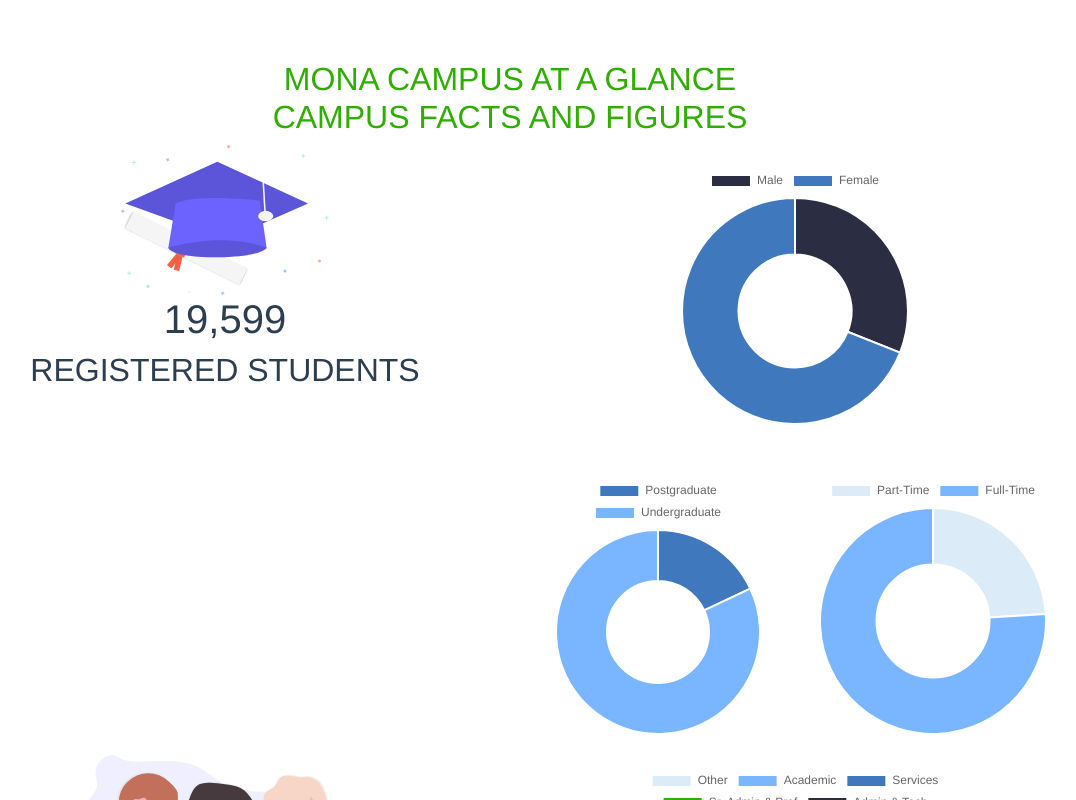
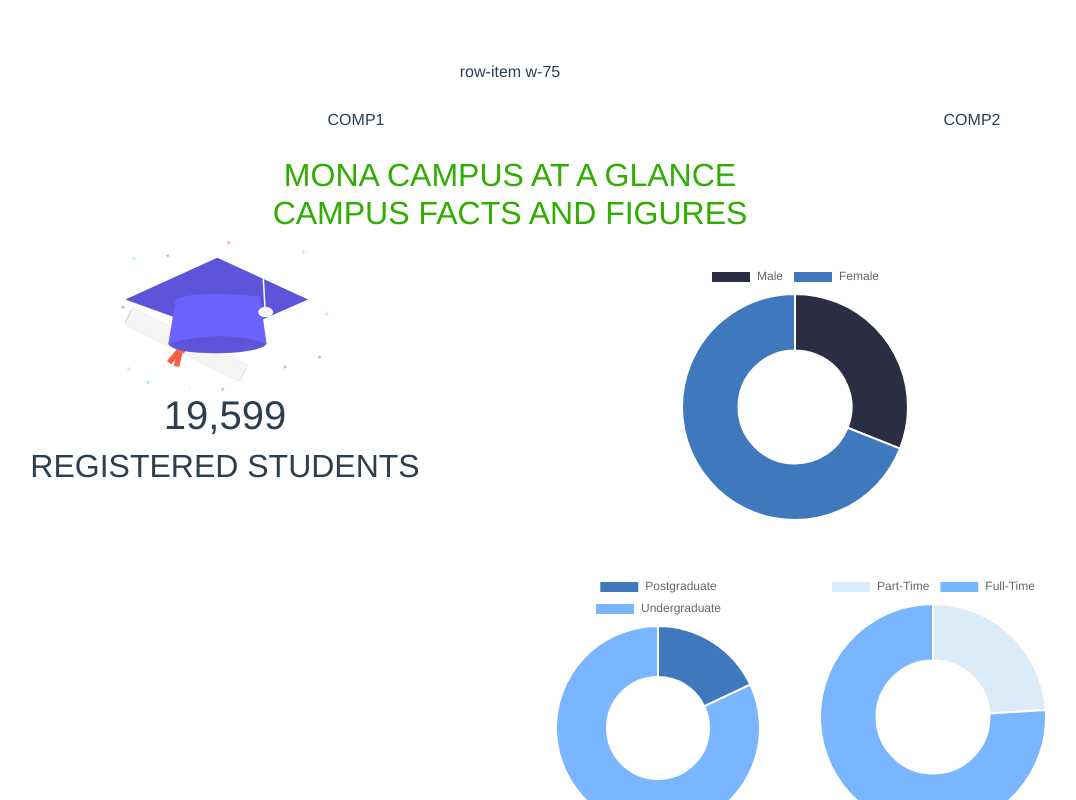
Before and after one commit to RowAtk/report-components, a Vue app: page / in a window 1280 px wide. Shown: the top 800 px of the page, without its empty margins (130-1206 px from the left). Built offline with nearby package versions, Linux system fonts and the light colour scheme.

Commit message:
commit before RComponent merge

```diff
--- a/package.json
+++ b/package.json
@@ -8,8 +8,11 @@
     "lint": "vue-cli-service lint"
   },
   "dependencies": {
+    "bootstrap": "^4.5.0",
     "chart.js": "^2.9.3",
     "core-js": "^3.6.4",
+    "jquery": "^3.5.1",
+    "popper.js": "^1.16.1",
     "vue": "^2.6.11",
     "vue-chartjs": "^3.5.0"
   },
--- a/src/App.vue
+++ b/src/App.vue
@@ -1,5 +1,9 @@
 <template>
   <div id="app">
+    <Row
+      :w1="75"
+      :w2="25"
+    />
     <section class="access">
       <div class="container">
         <div class="row">
@@ -589,10 +593,12 @@
 
 <script>
 import DoughnutChart from "@/components/charts/Doughnut/DoughnutChart.vue";
+import Row from '@/components/Row.vue'
 export default {
   name: "App",
   components: {
     DoughnutChart,
+    Row
   },
   data() {
     return {
--- /dev/null
+++ b/src/components/Row.vue
@@ -0,0 +1,44 @@
+<template>
+  <div>
+    {{ class1 }}
+    <div class="d-flex p-4">
+      <div :class="class1">
+        COMP1
+      </div>
+
+      <div :class="class2">
+        COMP2
+      </div>
+
+    </div>
+  </div>
+</template>
+
+<script>
+export default {
+  props: ['comp1', 'comp2', 'w1', 'w2'],
+  computed: {
+    class1 () {
+      const classes = [
+        'row-item',
+        'w-' + this.w1,
+        ''
+      ]
+      return classes.join(' ')
+    },
+    class2 () {
+      const classes = [
+        'row-item',
+        'w-' + this.w2
+      ]
+      return classes.join(' ')
+    }
+  }
+}
+</script>
+
+<style scoped>
+.row-item {
+  justify-content:end;
+}
+</style>
```
Also changed, not shown: src/sections/Agility.vue (added, +13 -0 lines), 1 other file (tests, documents, lock files or other folders).
